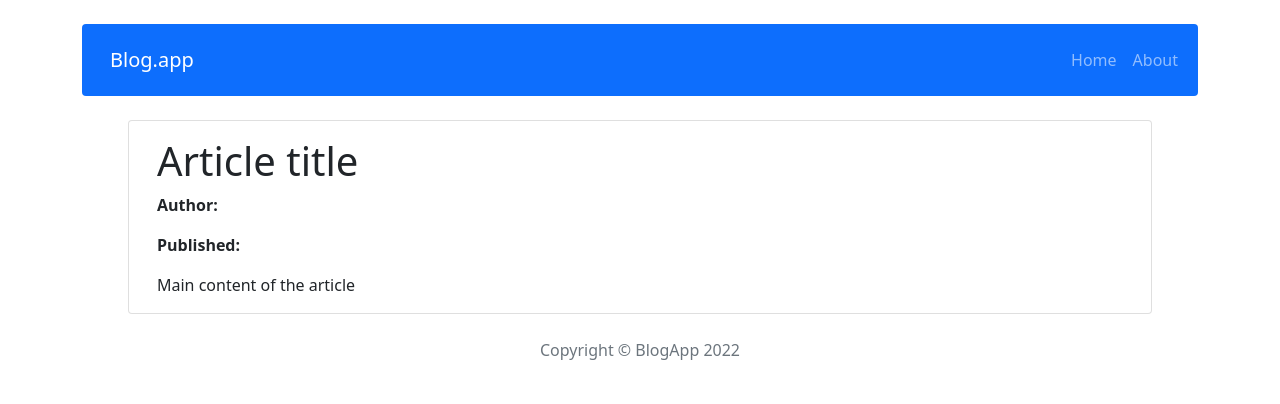
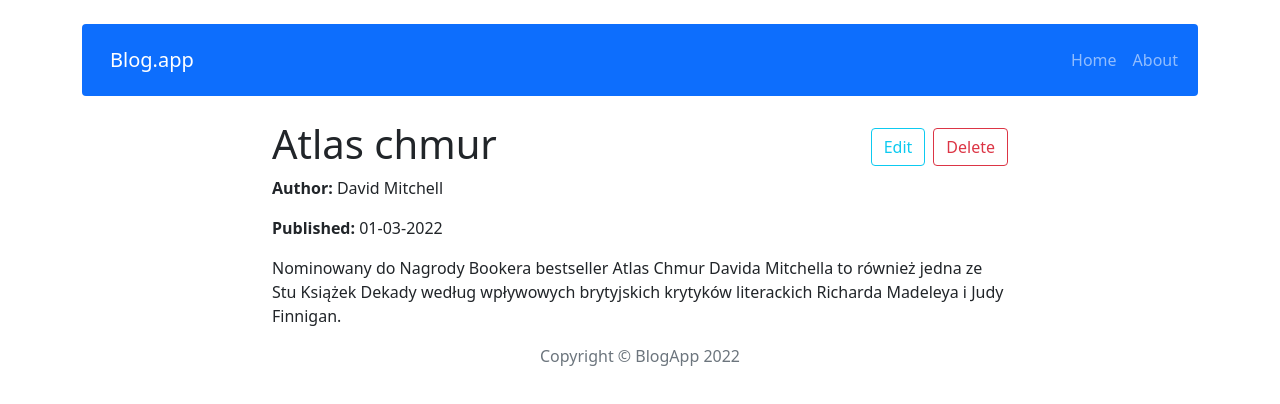
Before and after one commit to DmkMrw/crud-app, a React (Create React App) app: page /post/1 in a window 1280 px wide. Shown: the top 404 px of the page. Built offline with nearby package versions, Linux system fonts and the light colour scheme.

Commit message:
Add single Post page, edit style bootstrap

```diff
--- a/src/components/features/Posts/Posts.js
+++ b/src/components/features/Posts/Posts.js
@@ -1,7 +1,7 @@
 import { useSelector } from "react-redux";
 import { getAllPosts } from "../../../redux/store";
 import { Link } from "react-router-dom";
-import { Card, Button, Row } from "react-bootstrap";
+import { Card, Button, Row, Col } from "react-bootstrap";
 
 
 const Posts = () => {
@@ -10,17 +10,19 @@ const Posts = () => {
 
      return (
           <>
-               <Row className="d-flex justify-content-around">
+               <Row>
                     {posts.map(post => (
-                         <Card style={{ width: '18rem'}} className="mb-4 mt-4" key={post.id}>
+                         <Col key={post.id} md={6} lg={4} xl={3} className='justify-content-md-start mb-5 mt-5'>
+                              <Card style={{ minWidth: '15rem'}} className="rounded" key={post.id}>
                               <Card.Body >
                                         <Card.Title>{post.title}</Card.Title>
                                         <p><b>Author: </b>{post.author}</p>
                                         <p><b>Published: </b> {post.publishedDate}</p>
-                                   <Card.Text className="font-weight-bold"><span>Short description: {post.shortDescription}</span></Card.Text>
+                                        <Card.Text><span>Short description: {post.shortDescription}</span></Card.Text>
                                         <Link key={post.id} to={'/post/' + post.id}><Button variant="primary">Read more</Button></Link>
                               </Card.Body>
                               </Card>
+                         </Col>
                     ))}
                </Row>
           </>
--- a/src/components/pages/Post/Post.js
+++ b/src/components/pages/Post/Post.js
@@ -1,21 +1,35 @@
-import { Card, Button, Row } from "react-bootstrap";
+import { Button, Row, Col } from "react-bootstrap";
 import { Link } from "react-router-dom";
+import { useParams } from "react-router-dom";
+import { useSelector } from "react-redux";
+import { getPostById } from "../../../redux/store";
 
 
 const Post = (props) => {
 
+     const { id } = useParams();
+     const listData = useSelector(state => getPostById(state, id))
+
      return (
           <>
-          <Row className="d-flex justify-content-center">
-               <Card style={{ width: '80vw' }} className="mb-4">
-                    <Card.Body>
-                              <Card.Title><h1>Article title</h1></Card.Title>
-                              <p><b>Author: </b>{props.author}</p>
-                              <p><b>Published: </b> {props.publishedDate}</p>
-                              <Card.Text><span>Main content of the article</span></Card.Text>
-                    </Card.Body>
-               </Card>
-          </Row>
+               <Row className='justify-content-center'>
+                    <Col md={8} className='d-flex justify-content-between'>
+                         <h1>{listData.title}</h1>
+                         <div>
+                              <Button variant='outline-info' className='m-2'>Edit</Button>
+                              <Button variant='outline-danger'>Delete</Button>
+                         </div>
+                    </Col>
+               </Row>
+
+               <Row className='justify-content-center'>
+                    <Col md={8}>
+                         <p><b>Author: </b>{listData.author}{' '}</p>
+                         <p><b>Published: </b> {listData.publishedDate}</p>
+                         <p>{ listData.content }</p>
+                    </Col>
+               </Row>
+
           </>
      );
 }
--- a/src/redux/store.js
+++ b/src/redux/store.js
@@ -3,12 +3,13 @@ import initialState from './initialState';
 import postsReducer from './postRedux';
 
 const subreducers = {
-     posts: postsReducer
+    posts: postsReducer
 };
 
 //selectors
 
 export const getAllPosts = (state) => state.posts;
+export const getPostById = ({ posts }, postId) => posts.find(post => post.id === postId);
 
 const reducer = combineReducers(subreducers);
 const store = createStore(
```
Lines whose indentation alone changed are shown as unchanged.
